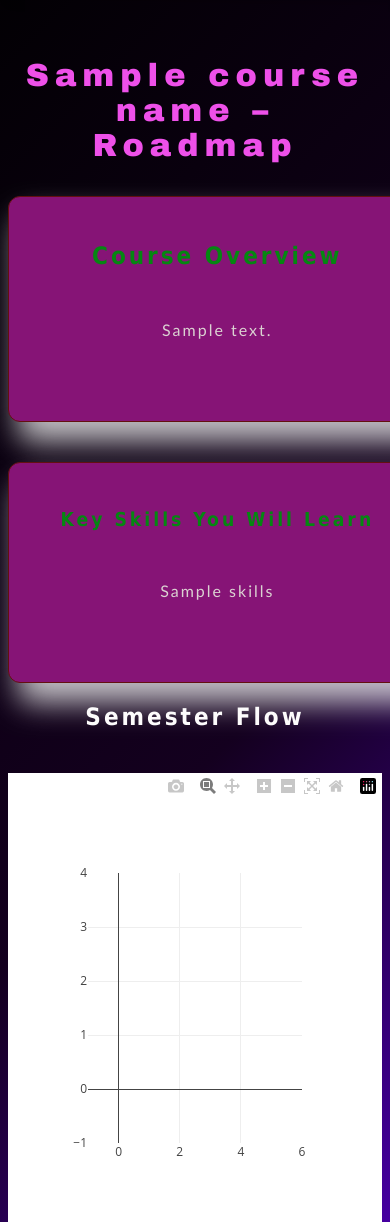
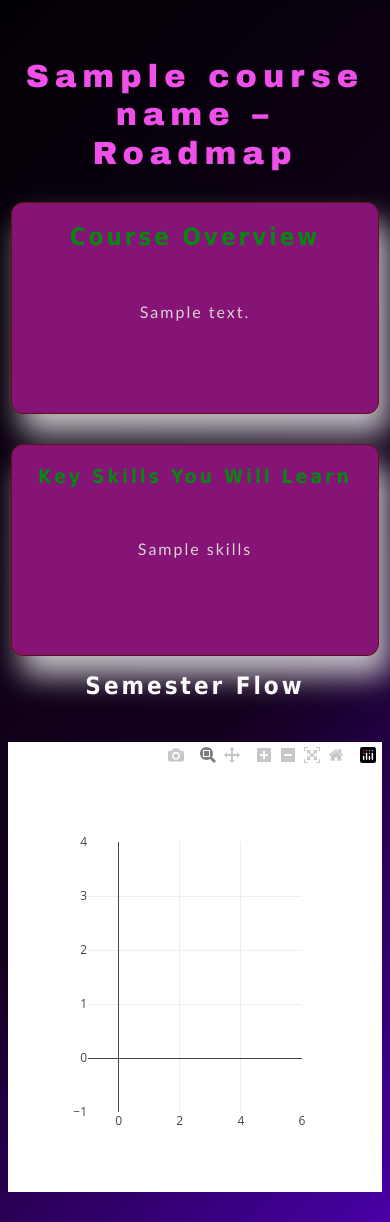
Before and after one commit to YarfaAnayet/course_synergy, a Flask app: template templates/detail.html in a window 390 px wide. Shown: the part 136-1358 px from the top of the page. Run offline with Flask 3, Linux system fonts and the light colour scheme; the template is opened without the code that fills it: most values are stand-ins (such as "Sample title", 1, 10 or a date in 2020); some libraries are stand-ins or nearby versions.

Commit message:
Correct size

```diff
--- a/app.py
+++ b/app.py
@@ -163,14 +163,14 @@ def build_semester_graph(semesters):
         ),
 
         textfont=dict(
-            size=100,
+            size=70,
             color="white"
         ),
 
         hoverinfo="text",
         hoverlabel=dict(
             font=dict(
-                size=50
+                size=20
             )
         ),
         hovertext=[f"Click to open Semester {s}" for s in semesters]
@@ -184,7 +184,7 @@ def build_semester_graph(semesters):
             autorange="reversed"
         ),
 
-        height=max(500, len(semesters)*300),
+        height=max(500, len(semesters)*155),
 
         margin=dict(l=100, r=100, t=60, b=40),
 
@@ -218,12 +218,12 @@ def build_semester_subject_graph(subjects):
             color=colors[:len(subjects)],
             line=dict(color='#ffffff', width=1)
         ),
-        textfont=dict(size=80, color='white'),
+        textfont=dict(size=70, color='white'),
         hoverinfo='text',
         hovertext=[f"<b>{s['name']}</b><br>Subject ID: {s['subject_id']}<br>Click to view syllabus" for s in subjects],
         hoverlabel=dict(
             font=dict(
-                size=30
+                size=20
             )
         )
     ))
@@ -245,7 +245,7 @@ def build_semester_subject_graph(subjects):
 
     xaxis_title="",
     yaxis_title="",
-    height=max(500, len(subjects) * 200),
+    height=max(500, len(subjects) * 155),
 
     xaxis=dict(showticklabels=False, showgrid=False, zeroline=False),
     yaxis=dict(tickfont=dict(size=12), automargin=True),
@@ -301,7 +301,7 @@ def build_syllabus_graph(units):
 
         xaxis=dict(showticklabels=False, showgrid=False, zeroline=False),
 
-        height=max(500, len(units) * 200),
+        height=max(500, len(units) * 155),
 
         margin=dict(l=200, r=50, t=80, b=30),
 
--- a/static/style.css
+++ b/static/style.css
@@ -399,13 +399,14 @@ h3 {
   background: #861476;
   border-radius: 12px;
   border: 1px solid #641010;
-  padding: 40px;
-  width: 90%;
-  margin: 20px auto;
+  padding: 20px;
+  width: 85%;
+  min-height: 220px;
+  margin: 15px auto;
   position: relative;
   text-align: center;
   box-shadow: 10px 20px 30px rgba(255, 255, 255, 0.749);
-  font-size:1.8rem;
+  font-size:1.2rem;
   font-family: tahoma, sans-serif;
   letter-spacing: 3px;
 }
@@ -413,13 +414,14 @@ h3 {
   background: #861476;
   border-radius: 12px;
   border: 1px solid #641010;
- padding: 40px;
-  width: 90%;
-  margin: 20px auto;
+  padding: 20px;
+  width: 85%;
+  min-height: 220px;
+  margin: 15px auto;
   position: relative;
   text-align: center;
   box-shadow: 10px 20px 30px rgba(255, 255, 255, 0.749);
-  font-size:1.8rem;
+  font-size:1.2rem;
   font-family: tahoma, sans-serif;
   letter-spacing: 3px;
 }
@@ -428,10 +430,10 @@ h3 {
 .course-grid {
   display:grid;
   grid-template-columns: repeat(3, 1fr);
-  column-gap: 60px;
+  column-gap: 25px;
   row-gap: 10px;
   margin-top: 10px;
-  margin-left: 90px;
+  margin-left: 20px;
   padding: 20px;
 }
 .selected{
@@ -459,15 +461,15 @@ h3 {
   display: flex;
   flex-direction: column;
   justify-content: space-between;
-  min-height: 380px;
+  width: 85%;
+  min-height: 220px;
   text-align: center;
   font-size:1.8rem;
   font-family: tahoma, sans-serif;
   font-weight:bold;
   letter-spacing: 3px;
   color:#ffffff;
-  margin-top: 0.02vh;
-  margin-bottom:5vh;
+  margin: 15px auto;
   background: rgba(169, 27, 27, 0.2);
   border-radius: 40px;
   padding: 20px;
@@ -817,8 +819,44 @@ a:hover {
         font-size: 1rem;
     }
 
-    h1{
+    .qualification-container,
+    .selection-container,
+    .glass-container {
+        width: 90%;
+        padding: 20px;
+        margin: 20px auto;
+    }
+
+    h1 {
         font-size: 2rem !important;
+        line-height: 1.2;
+        margin-bottom: 10px;
+    }
+
+    .subtitle,
+    p {
+        font-size: 1rem;
+        line-height: 1.4;
+        margin-bottom: 20px;
+    }
+
+    .qualification-option,
+    .option-card,
+    .radio-option {
+        height: 70px !important;
+        padding: 10px 15px;
+        margin: 15px 0;
+    }
+
+    .qualification-option label,
+    .option-card label,
+    .radio-option label {
+        font-size: 1rem;
+    }
+
+    input[type="radio"] {
+        width: 20px;
+        height: 20px;
     }
 
     h2{
@@ -833,12 +871,20 @@ a:hover {
         margin-left: 0;
         padding: 10px;
     }
+    .card-box1,
+    .card-box2{
+      width: 90%;
+      min-height: 180px;
+      padding: 15px;
+      font-size: 1rem;
+    }
 
     .course-tile{
         width: 90%;
         margin: 20px auto;
-        min-height: auto;
-        font-size: 1.2rem;
+        min-height: 180px;
+        padding: 15px;
+        font-size: 1rem;
     }
 
     .career-options{
```
